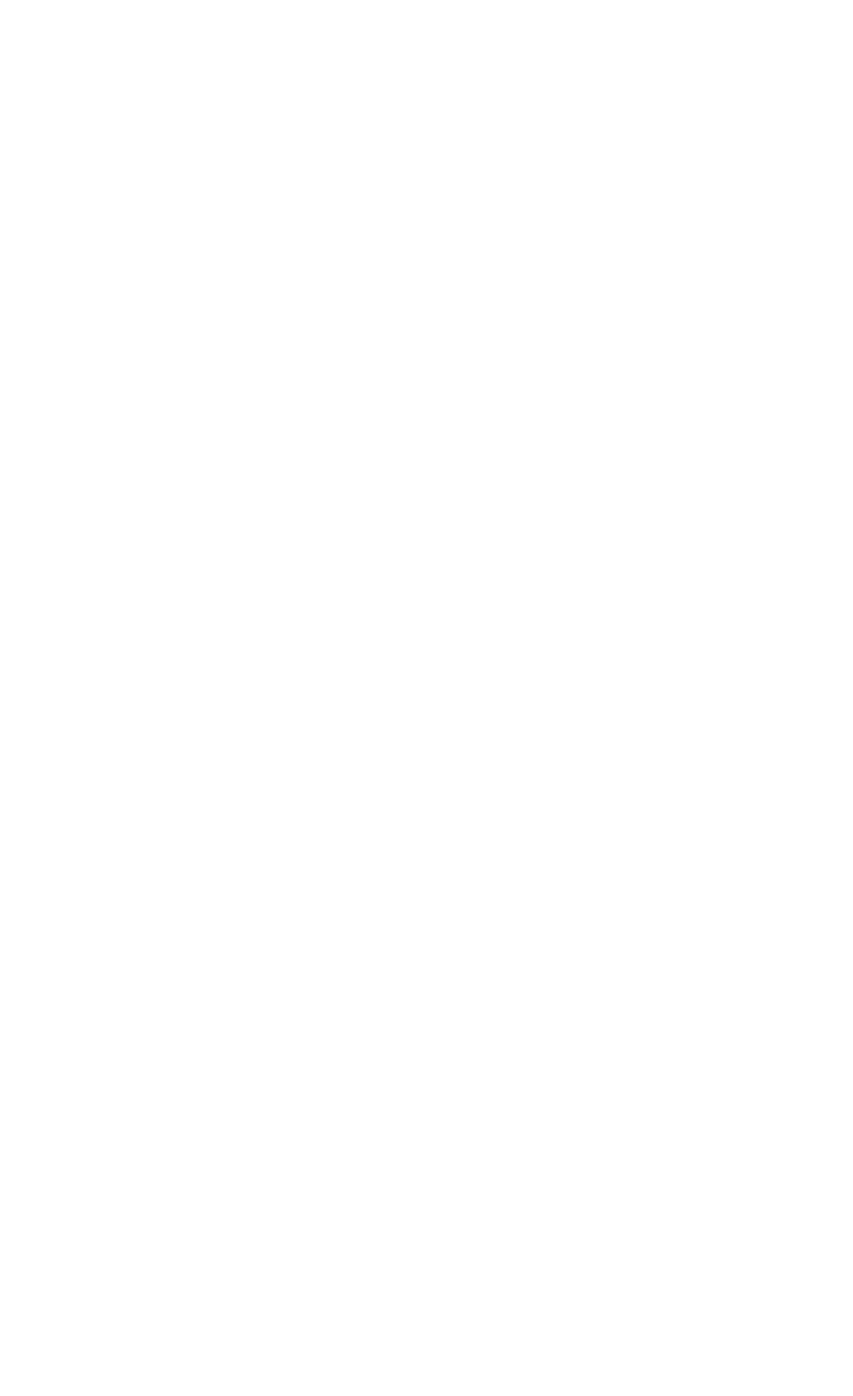
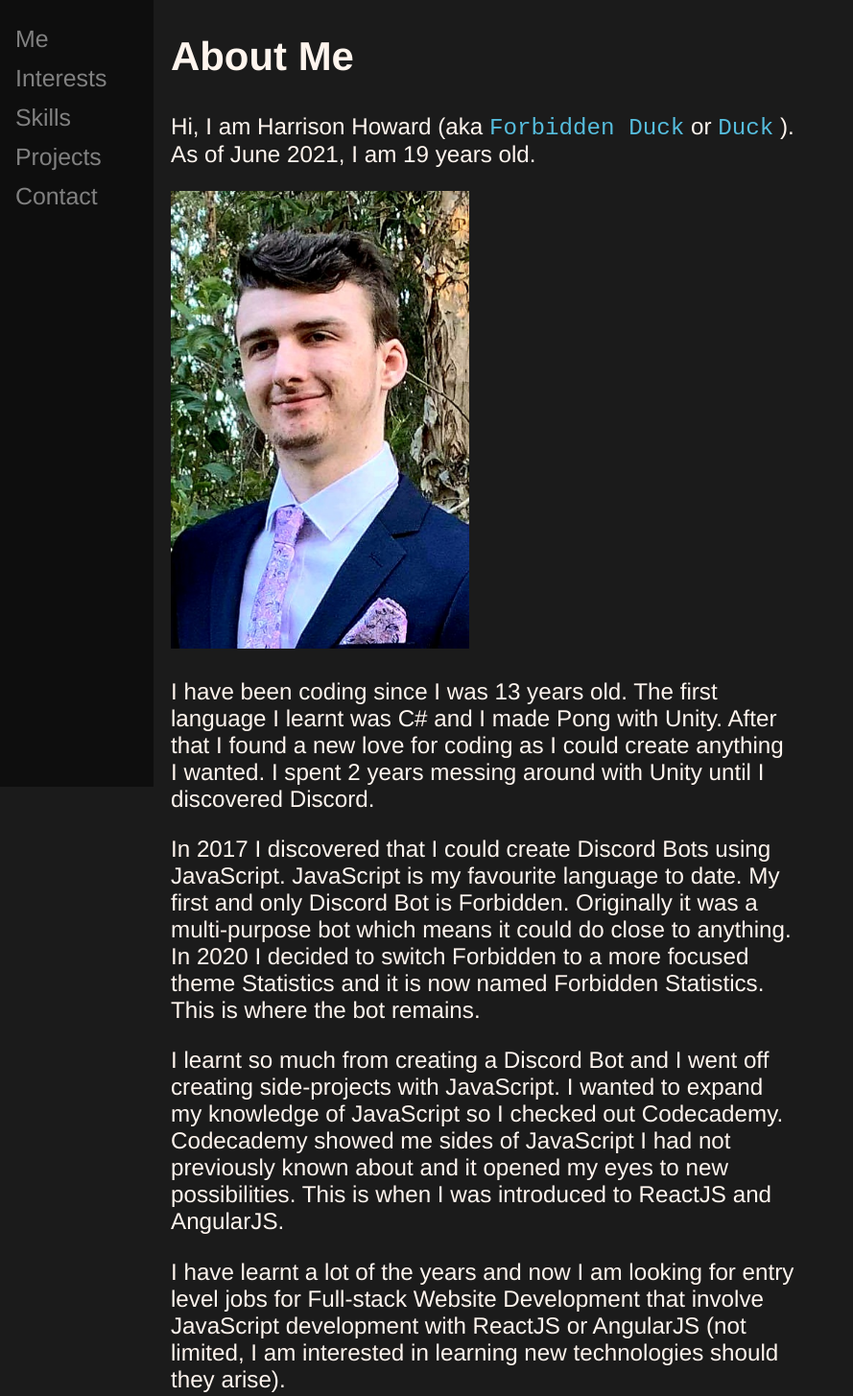
Before and after one commit to harrisonhoward/portfolio, a plain HTML site: page index.html in a window 1280 px wide. Shown: the whole page at 96% size, without its empty margins (0-889 px from the left). Before the commit the page ends 800 px from the top, so only its background shows below. Drawn offline with Linux system fonts and the light colour scheme.

Commit message:
Nav bar and first section "Me" created

```diff
--- a/css/styles.css
+++ b/css/styles.css
@@ -0,0 +1,104 @@
+/** Global **/
+
+html, body {
+    font-family: Helvetica, sans-serif;
+    font-size: 22px;
+    color: seashell;
+    background-color: #1b1b1b;
+    text-align: left;
+}
+
+main {
+    margin-left: 160px;
+    font-size: 1.27rem;
+    padding: 0px 10px;
+    padding-bottom: 20px;
+}
+
+section {
+    width: 60%;
+    padding-bottom: 20px;
+}
+
+code {
+    color: #56bddd;
+}
+
+p {
+    font-size: 1.1rem;
+}
+
+/** Nav Bar **/
+
+.side-nav {
+    height: 100%;
+    width: 160px;
+    position: fixed;
+    z-index: 1;
+    top: 0;
+    left: 0;
+    overflow-x: hidden;
+    padding-top: 20px;
+    background-color: #0e0e0e;
+}
+
+.nav-items a {
+    padding: 6px 8px 6px 16px;
+    text-decoration: none;
+    font-size: 1.13rem;
+    color: #818181;
+    display: block;
+}
+
+.nav-items a:hover {
+    color: #f1f1f1
+}
+
+/** Me **/
+
+#MeProfessional {
+    width: 311px;
+    height: 477px;
+}
+
+/** Media Queries **/
+
+@media only screen and (max-width: 1200px) {
+    section {
+        width: 80%;
+    }
+}
+
+@media only screen and (max-width: 800px) {
+    section {
+        width: 100%;
+    }
+}
+
+@media only screen and (max-width: 650px) {
+    main {
+        margin-left: 120px;
+    }
+    #MeProfessional {
+        width: 211px;
+        height: 317px;
+    }
+    .side-nav {
+        width: 120px;
+    }
+    .nav-items a {
+        font-size: 1rem;
+    }
+}
+
+@media only screen and (max-width: 480px) {
+    main {
+        margin-left: 100px;
+    }
+    .side-nav {
+        width: 100px;
+    }
+    .nav-items a {
+        font-size: 0.8rem;
+    }
+}
--- a/index.html
+++ b/index.html
@@ -32,5 +32,56 @@
         <link rel="stylesheet" href="css/styles.css" type="text/css">
         <script src="scripts/script.js"></script>
     </head>
-    <body></body>
+    <body>
+        <nav class="side-nav">
+            <div class="nav-items">
+                <a href="#me">Me</a>
+                <a href="#interests">Interests</a>
+                <a href="#skills">Skills</a>
+                <a href="#projects">Projects</a>
+                <a href="#contact">Contact</a>
+            </div>
+        </nav>
+        <main>
+            <section id="me">
+                <h2>About Me</h2>
+                <p>
+                    Hi, I am Harrison Howard (aka
+                    <code>Forbidden Duck</code>
+                    or
+                    <code>Duck</code>
+                    ).
+                        As of June 2021, I am 19 years old.
+                </p>
+                <img id="MeProfessional" src="resources/MeProfessional.jpg" alt="Picture of Me">
+                <p>
+                    I have been coding since I was 13 years old.
+                        The first language I learnt was C# and I made Pong with Unity.
+                        After that I found a new love for coding as I could create anything I wanted.
+                        I spent 2 years messing around with Unity until I discovered Discord.
+                </p>
+                <p>
+                    In 2017 I discovered that I could create Discord Bots using JavaScript.
+                        JavaScript is my favourite language to date. My first and only Discord Bot
+                        is Forbidden. Originally it was a multi-purpose bot which means it could
+                        do close to anything. In 2020 I decided to switch Forbidden to a more
+                        focused theme Statistics and it is now named Forbidden Statistics.
+                        This is where the bot remains.
+                </p>
+                <p>
+                    I learnt so much from creating a Discord Bot and I went off creating
+                        side-projects with JavaScript. I wanted to expand my knowledge of
+                        JavaScript so I checked out Codecademy. Codecademy showed me sides of
+                        JavaScript I had not previously known about and it opened my eyes to new
+                        possibilities. This is when I was introduced to ReactJS and AngularJS.
+                </p>
+                <p>
+                    I have learnt a lot of the years and now I am looking for entry level jobs
+                    for Full-stack Website Development that involve JavaScript development with
+                    ReactJS or AngularJS (not limited, I am interested in learning new
+                    technologies should they arise).
+                </p>
+            </section>
+        </main>
+    </body>
 </html>
```
Also changed, not shown: resources/MeProfessional.jpg (added).
